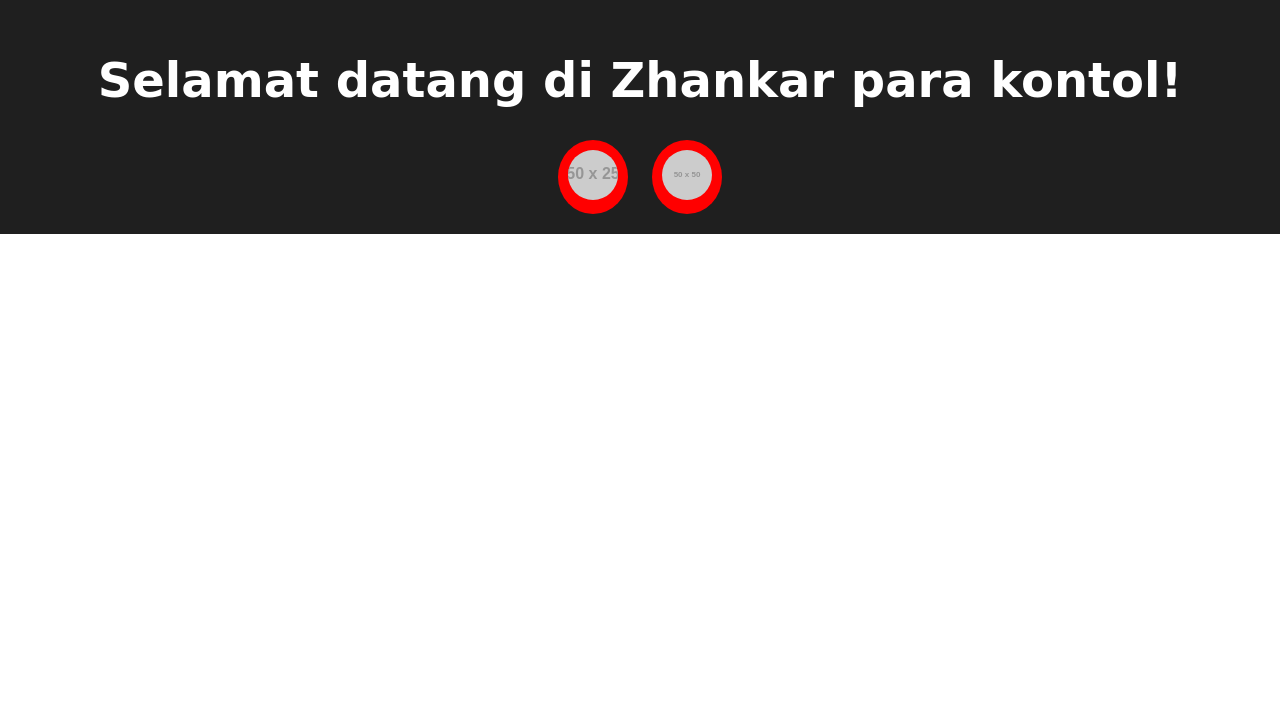
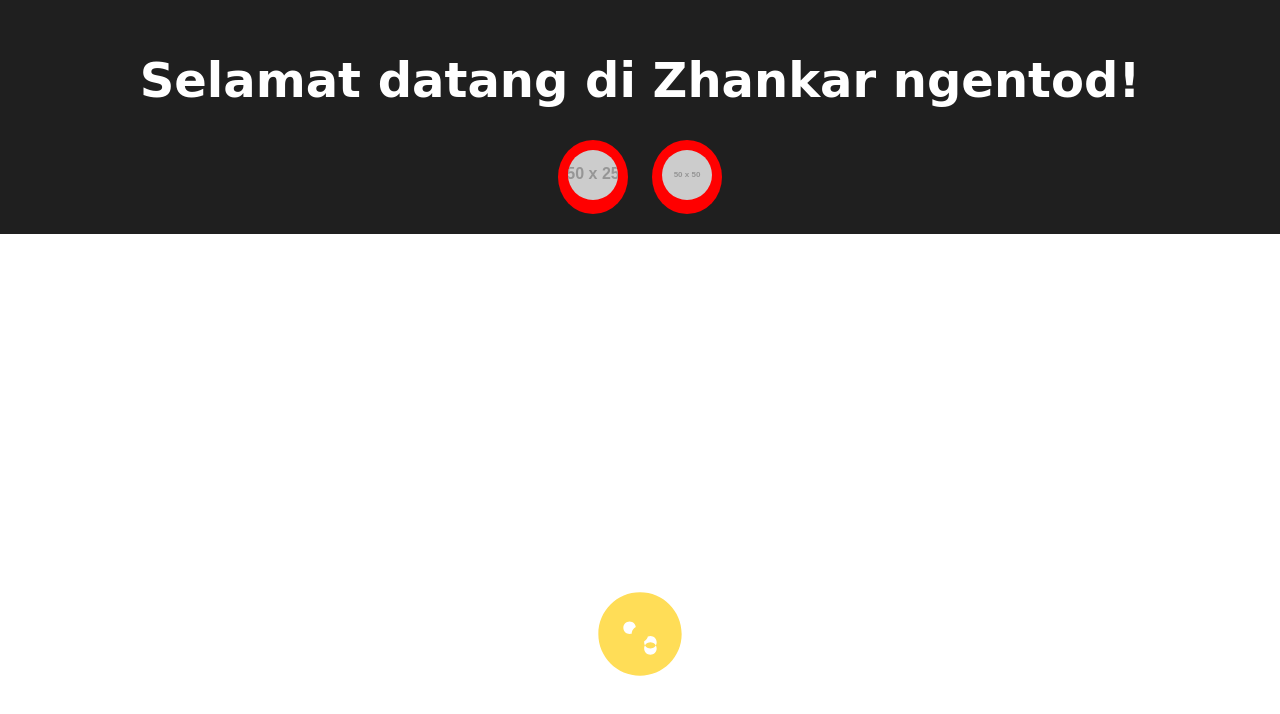
Before and after one commit to krisnapasha/ZHANKAR66, a plain HTML site: page index.html in a window 1280 px wide. Drawn offline with Linux system fonts and the light colour scheme; placeholder pictures from the web are drawn by us; a web font is replaced by a local one.

Commit message:
Update index.html

```diff
--- a/index.html
+++ b/index.html
@@ -3,19 +3,25 @@
 <head>
 <meta charset="UTF-8">
 <meta name="viewport" content="width=device-width, initial-scale=1.0">
-<title>Selamat Datang di Zhankar para kontod</title>
+<title>Selamat Datang di Zhankar ngentoddd</title>
 <link href="https://fonts.googleapis.com/css2?family=Boogaloo&display=swap" rel="stylesheet"> <!-- Memuat font Boogaloo -->
 <link rel="stylesheet" href="styles.css">
 </head>
 <body>
 
 <header>
-    <h1>Selamat datang di Zhankar para kontol!</h1>
+    <h1>Selamat datang di Zhankar ngentod!</h1>
     <nav>
         <a href="https://chat.whatsapp.com/FJwhnaljDip9xhMXTuVyVn" target="_blank"><img src="https://via.placeholder.com/50/25D366/FFFFFF?text=WA" alt="WhatsApp"></a>
         <a href="https://www.instagram.com/junior.zhankar/?hl=en" target="_blank"><img src="https://via.placeholder.com/50/E4405F/FFFFFF?text=IG" alt="Instagram"></a>
     </nav>
 </header>
 
+<div class="middle-finger">
+    <svg xmlns="http://www.w3.org/2000/svg" viewBox="0 0 24 24" width="100" height="100">
+        <path fill="#FFDD57" d="M12 2C6.48 2 2 6.48 2 12s4.48 10 10 10 10-4.48 10-10S17.52 2 12 2zM9.5 7c.83 0 1.5.67 1.5 1.5S10.33 10 9.5 10 8 9.33 8 8.5 8.67 7 9.5 7zm5 8c-.83 0-1.5-.67-1.5-1.5S13.67 12 14.5 12s1.5.67 1.5 1.5-.67 1.5-1.5 1.5zm-3.5-5c0 .83-.67 1.5-1.5 1.5s-1.5-.67-1.5-1.5.67-1.5 1.5-1.5 1.5.67 1.5 1.5zM12 14c1.1 0 2-.9 2-2s-.9-2-2-2-2 .9-2 2z"/>
+    </svg>
+</div>
+
 </body>
 </html>
```
